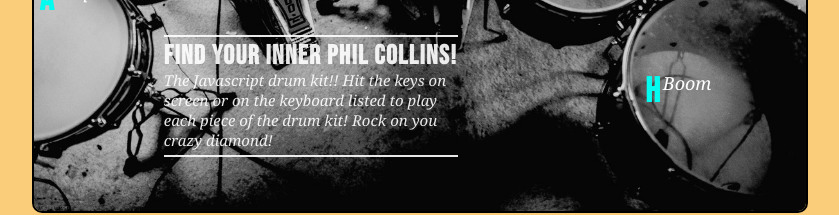
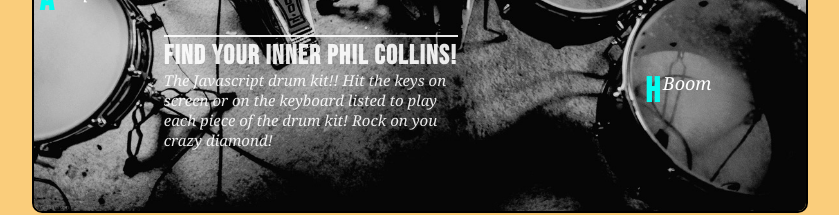
Before and after one commit to garethscott/Drumkit-Project, a plain HTML site: page index.html in a window 1280 px wide. Shown: the part 471-686 px from the top of the page, without its empty margins (220-1059 px from the left). Drawn offline with Linux system fonts and the light colour scheme.

Commit message:
removed bottom border on instructions

```diff
--- a/style3.css
+++ b/style3.css
@@ -183,7 +183,7 @@ body {
         font-size: 12px;
         font-style: italic;
         color: white;
-        border-bottom: 2px solid rgb(255, 255, 255);
+        /* border-bottom: 2px solid rgb(255, 255, 255); */
         padding-bottom: 5px;
     }
     .extra-copy {
```
